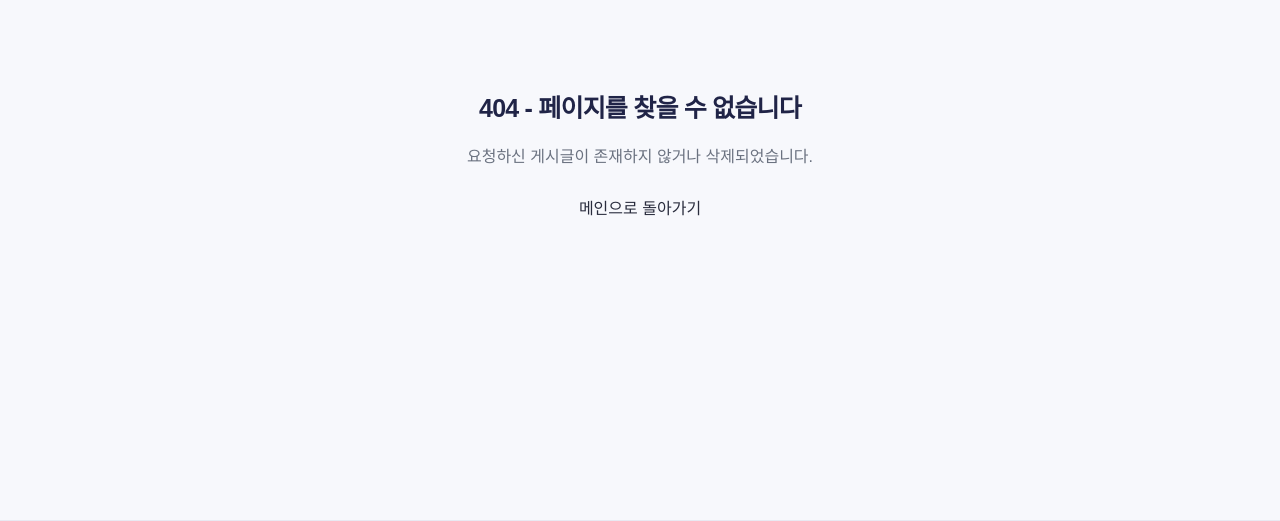
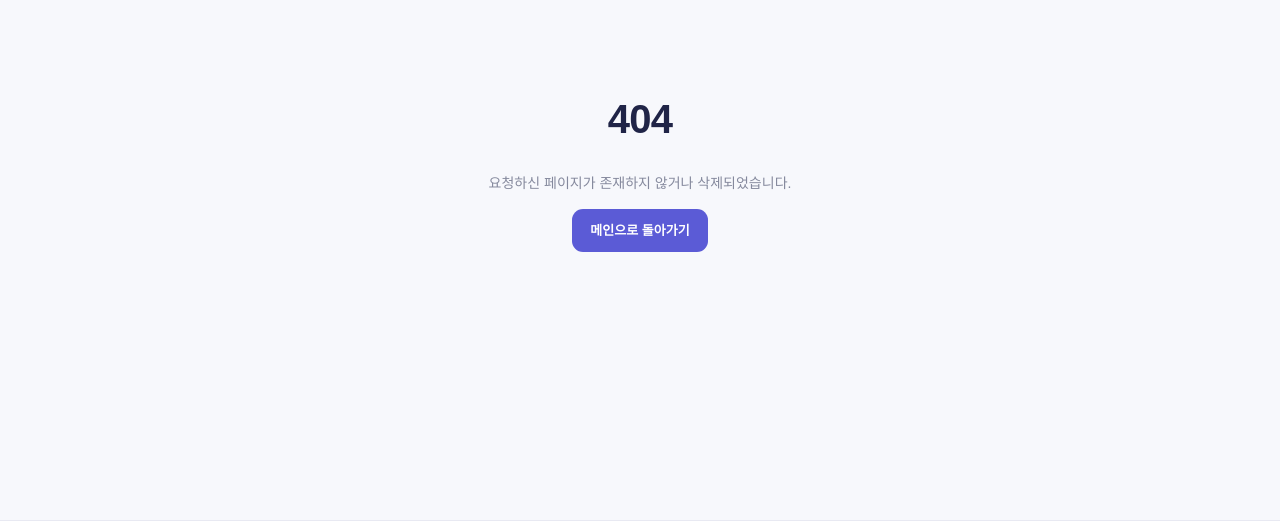
Before and after one commit to hyorimham/first-web-site, a Flask app: template templates/404.html in a window 1280 px wide. Shown: the part 77-598 px from the top of the page. Run offline with Flask 3, Linux system fonts and the light colour scheme; the template is opened without the code that fills it, so the values that code supplies are empty.

Commit message:
404.html 버튼 디자인 수정

```diff
--- a/templates/404.html
+++ b/templates/404.html
@@ -1,9 +1,11 @@
 {% extends "base.html" %}
 
+{% block title %}404 - 페이지를 찾을 수 없습니다{% endblock %}
+
 {% block content %}
-<div style="text-align: center; padding: 40px 0;">
-    <h2>404 - 페이지를 찾을 수 없습니다</h2>
-    <p style="margin: 15px 0 25px 0; color: #6b7280;">요청하신 게시글이 존재하지 않거나 삭제되었습니다.</p>
-    <a href="/" class="btn">메인으로 돌아가기</a>
+<div class="empty-state">
+  <h1>404</h1>
+    <p>요청하신 페이지가 존재하지 않거나 삭제되었습니다.</p>
+    <a class="button primary" href="{{ url_for('index') }}">메인으로 돌아가기</a>
 </div>
 {% endblock %}
```
